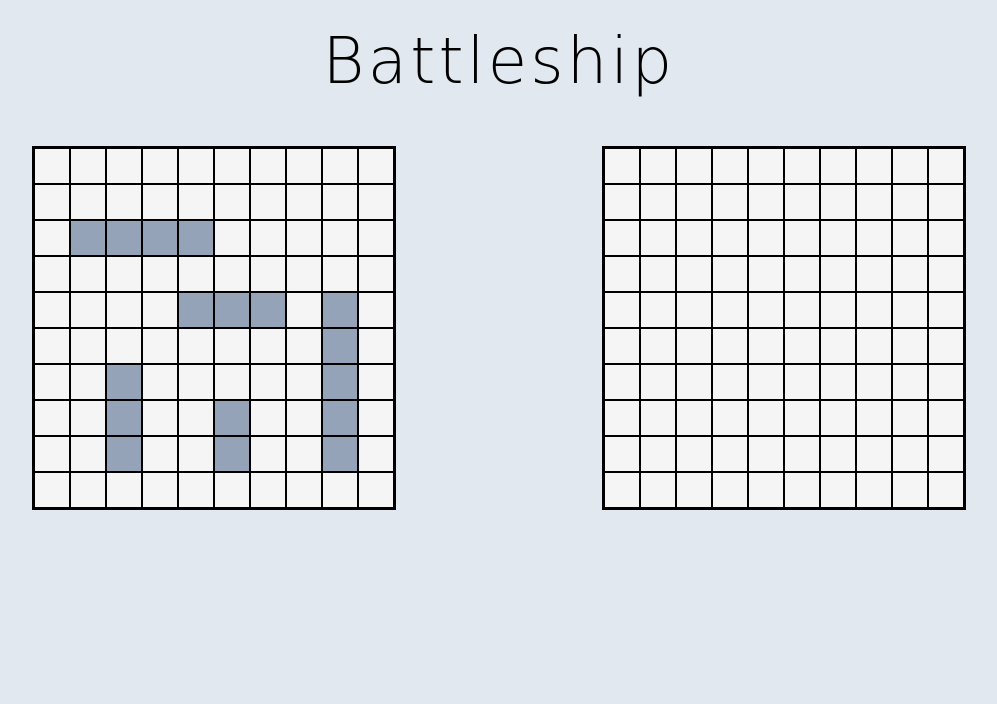
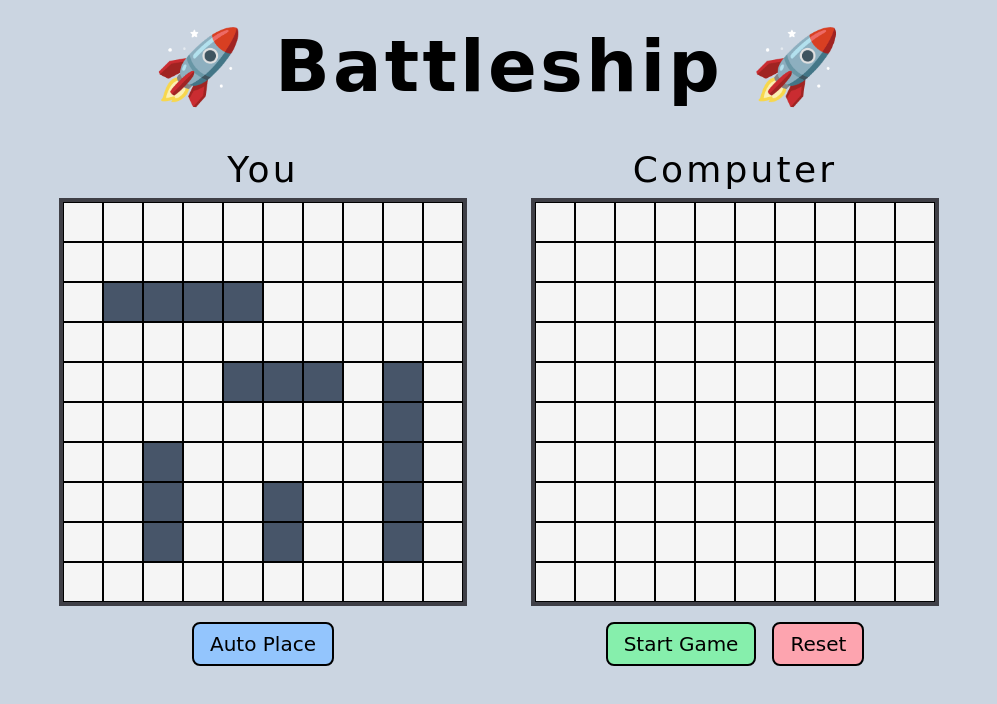
Before and after one commit to hwhuang27/odin-battleship, a website with bundled scripts: page index.html in a window 1280 px wide. Shown: the whole page, without its empty margins (141-1138 px from the left). Built offline with nearby package versions, Linux system fonts and the light colour scheme; a web font is replaced by a local one.

Commit message:
Update design

```diff
--- a/css/styles.css
+++ b/css/styles.css
@@ -1,43 +1,94 @@
-@import url('https://fonts.googleapis.com/css2?family=Chelsea+Market&family=Montserrat:wght@100;300;400&display=swap');
-
+@import url('https://fonts.googleapis.com/css2?family=Gabarito:wght@400;500;700&family=Ubuntu:wght@300;400;700&display=swap');
 * {
+    font-family: 'Gabarito', cursive;
     margin: 0;
     padding: 0;
     box-sizing: border-box;
 }
 
 body{
-    background-color: #e2e8f0;
+    background-color: #cbd5e1;
 }
 
 h1{
-    font-family: 'Chelsea Market', cursive;
-    font-size: 64px;
-    font-weight: 100;
+    font-size: 72px;
+    font-weight: 700;
     letter-spacing: 0.2rem;
     text-align: center;
     margin-top: 24px;
-    margin-bottom: 48px;
+    margin-bottom: 40px;
+}
+
+h2{
+    font-size: 36px;
+    font-weight: 500;
+    letter-spacing: 0.2rem;
+    text-align: center;
+    margin-bottom: 8px;
 }
 
 .wrapper{
     display: flex;
-    justify-content: space-evenly;
+    justify-content: center;
     gap: 64px;
-    margin: 0 32px;
+    margin: 0;
 }
 
-.container{
+.container {
+    display: flex;
+    flex-direction: column;
+}
+
+.grid-container{
     display: inline-grid;
+    border: 4px solid #3f3f46;
+    grid-gap: 1px;
+
+}
+
+.btn-container{
+    display: flex;
+    justify-content: center;
+    gap: 16px;
+}
+
+.btn{
+    margin-top: 16px;
+    padding: 8px 16px;
+    font-size: 20px;
+    font-weight: 500;
+    border-radius: 8px;
     border: 2px solid black;
-    grid-gap: 1px;
-    background-color: black;
+    transition: all 0.1s ease-in-out;
+}
+
+.start{
+    background-color: #86efac;
+}
+.start:hover{
+    background-color: #4ade80;
+    scale: 1.1;
+}
+.reset{
+    background-color: #fda4af;
+}
+.reset:hover{
+    background-color: #fb7185;
+    scale: 1.1;
+}
+
+.auto-place{
+    background-color: #93c5fd;
+}
+.auto-place:hover{
+    background-color: #60a5fa;
+    scale: 1.1;
 }
 
 .player-grid, .npc-grid{
     display: grid;
-    grid-template-columns: repeat(10, 36px);
-    grid-template-rows: repeat(10, 36px);
+    grid-template-columns: repeat(10, 40px);
+    grid-template-rows: repeat(10, 40px);
     justify-content: center;
     background: whitesmoke;
 }
@@ -47,7 +98,7 @@ h1{
 }
 
 .ship-cell{
-    background-color: #94a3b8;
+    background-color: #475569;
 }
 
 .hover-cell{
--- a/index.html
+++ b/index.html
@@ -8,16 +8,32 @@
     <link rel="stylesheet" href="css/styles.css">
 </head>
 <body>
-    <h1>Battleship</h1>
+    <h1>🚀 Battleship 🚀</h1>
 
     <div class="wrapper">
+
         <div class="container">
-            <div class="player-grid"></div>
+            <h2>You</h2>
+            <div class="grid-container">
+                <div class="player-grid"></div>
+            </div>
+            <div class="btn-container">
+                <button class="btn auto-place">Auto Place</button>
+            </div>
+
         </div>
 
         <div class="container">
-            <div class="npc-grid"></div>
+            <h2>Computer</h2>
+            <div class="grid-container">
+                <div class="npc-grid"></div>
+            </div>
+            <div class="btn-container">
+                <button class="btn start">Start Game</button>
+                <button class="btn reset">Reset</button>
+            </div>
         </div>
+
     </div>
 
 </body>
```
